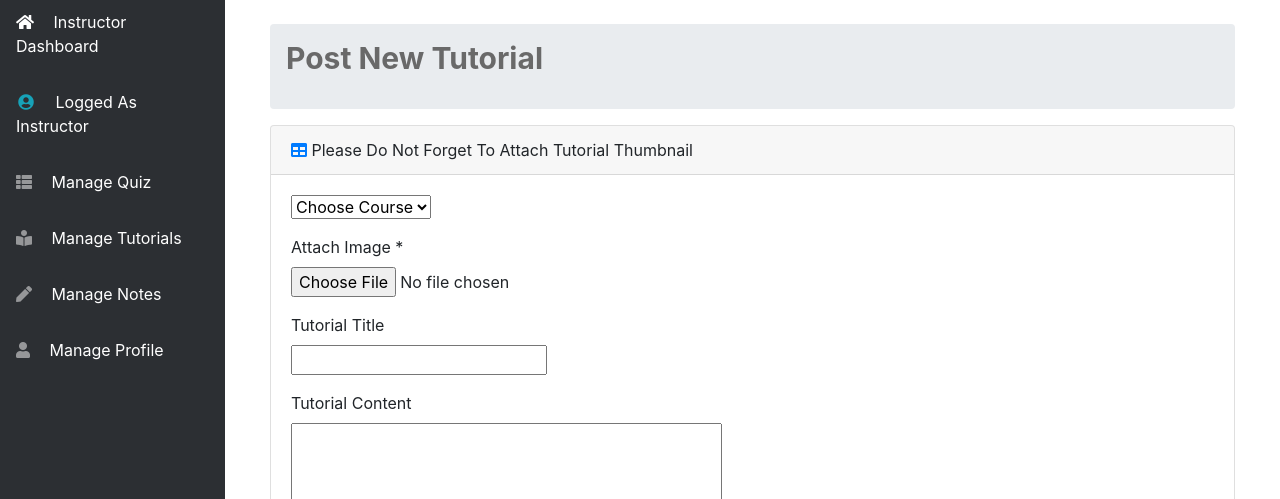
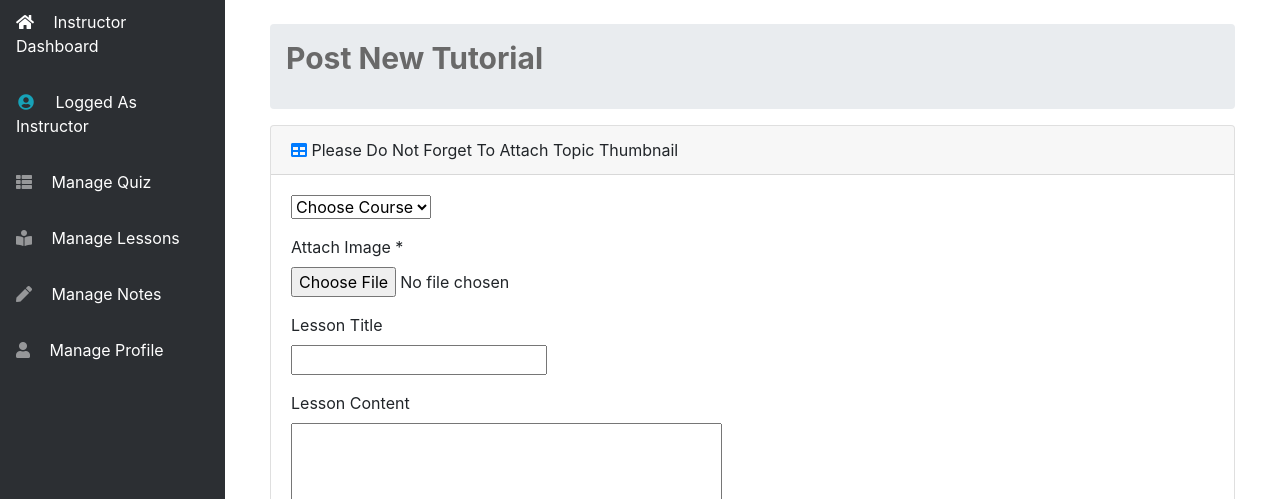
Before and after one commit to KnightDeluxe12/Python-E-Learning-System, a Django app: template elearn/templates/dashboard/instructor/tutorial.html in a window 1280 px wide. Shown: the part 56-555 px from the top of the page. Run offline with Django 3.2, Linux system fonts and the light colour scheme; the template is opened without the code that fills it, so the values that code supplies are empty; some libraries are stand-ins or nearby versions.

Commit message:
- Edit some Tutorial to Lessons text - Added function to enable html in tutorial_detail.html

```diff
--- a/elearn/templates/dashboard/instructor/base.html
+++ b/elearn/templates/dashboard/instructor/base.html
@@ -95,7 +95,7 @@
             <a class="nav-link dropdown-toggle" data-toggle="dropdown" aria-haspopup="true" aria-expanded="false"
                href="">
                 <i class="fas fa-book-reader" aria-hidden="true"></i>
-                <span style="color: white">Manage Tutorials</span>
+                <span style="color: white">Manage Lessons</span>
             </a>
             <div class="dropdown-menu dropdown-menu-right" aria-labelledby="userDropdown">
                 <a class="dropdown-item" href="{% url 'tutorial' %}">Add Tutorial</a>
--- a/elearn/templates/dashboard/instructor/tutorial.html
+++ b/elearn/templates/dashboard/instructor/tutorial.html
@@ -19,7 +19,7 @@
                             <div class="card mb-3">
                                 <div class="card-header">
                                     <i class="fas fa-table text-primary"></i>
-                                    Please Do Not Forget To Attach Tutorial Thumbnail
+                                    Please Do Not Forget To Attach Topic Thumbnail
                                 </div>
                                 <div class="card-body">
                                     {% for message in messages %}
@@ -56,7 +56,7 @@
 
                                         <div class="form-group">
                                             <div class="row">
-                                                <div class="col"><label>Tutorial Title</label><br>
+                                                <div class="col"><label>Lesson Title</label><br>
 
                                                     <input type="text" name="title" required>
                                                 </div>
@@ -65,7 +65,7 @@
 
                                         <div class="form-group">
                                             <div class="row">
-                                                <div class="col"><label>Tutorial Content</label><br>
+                                                <div class="col"><label>Lesson Content</label><br>
                                                     <textarea name="content" s rows="5" cols="40" required></textarea>
 
                                                 </div>
--- a/elearn/templates/dashboard/learner/tutorial_detail.html
+++ b/elearn/templates/dashboard/learner/tutorial_detail.html
@@ -35,7 +35,9 @@
                 {% endif %}
                 <div class="card-body">
                     <h2 class="card-title"></h2>
-                    <p class="card-text">{{ object.content|linebreaks }}</p>
+{#                    {% autoescape on %}#}
+                        {{ object.content | safe }}
+{#                    {% endautoescape %}#}
                 </div>
                 <div class="card-footer text-muted">
                     Posted on {{ object.created_at }} by
```
Also changed, not shown: db.sqlite3, media/Activity1_-_De_Jesus_Don_Ramon_-_Basic_Blender_Nav_and_Manipulation_E3q7YFn.PNG (added).
